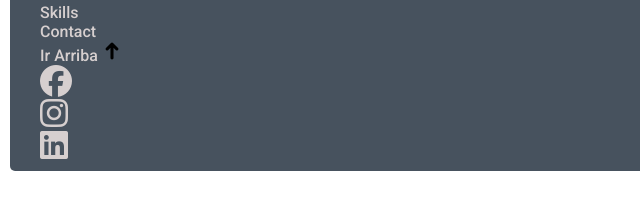
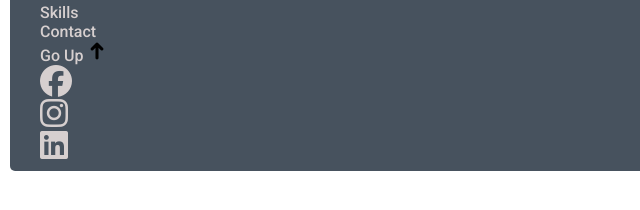
Before and after one commit to jmr85/portfolio, a plain HTML site: page cv.html in a window 1280 px wide. Shown: the part 564-774 px from the top of the page, 0-640 px from the left. Drawn offline with Linux system fonts and the light colour scheme.

Commit message:
Ir arriba to Go Up and menu border-radius

```diff
--- a/cv.html
+++ b/cv.html
@@ -66,7 +66,7 @@
             <li> <a href="skills.html">Skills</a> </li>
             <li> <a href="contact.html">Contact</a> </li>
             <li><a href="#arribaHeader">
-                    Ir arriba
+                    Go Up
                     <img src="public/arrow-top.png" alt="arrow-top">
                 </a></li>
         </ul>
--- a/style.css
+++ b/style.css
@@ -25,6 +25,7 @@ body {
 }
 
 .header-main__navbar--main li{
+  border-radius: 0.2rem;
   display: inline-block;
   list-style: none;
   text-decoration: none;
```
Also changed, not shown: about.html (+1 -1 lines), contact.html (+1 -1 lines), index.html (+1 -1 lines), portfolio.html (+1 -1 lines), skills.html (+1 -1 lines).
